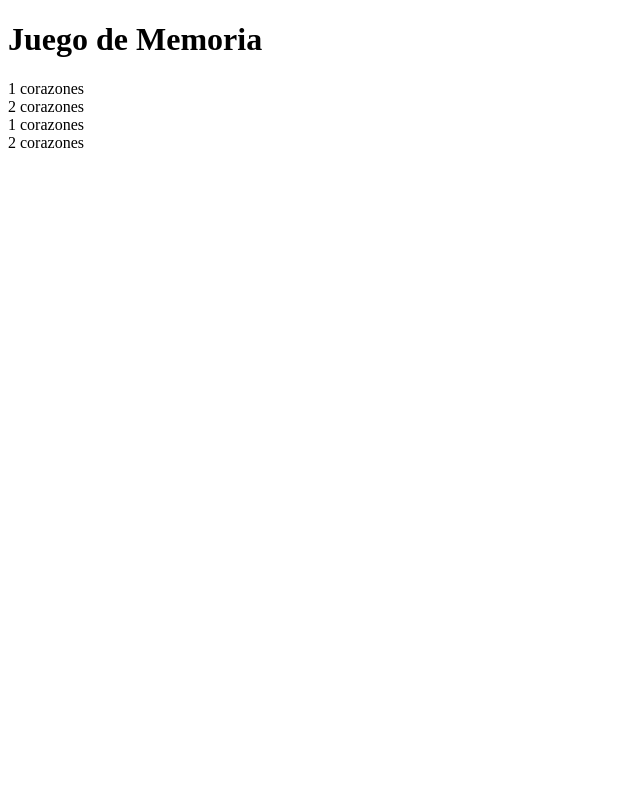
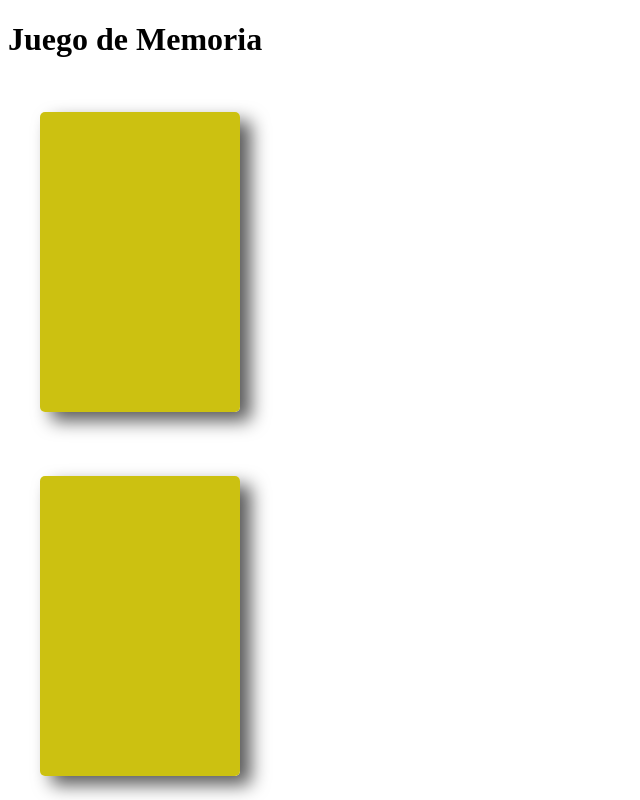
Before and after one commit to johnkespitia/IntecapReact, a React (Vite) app: page / in a window 1280 px wide. Shown: the top 800 px of the page, without its empty margins (0-640 px from the left). Built offline with nearby package versions, Linux system fonts and the light colour scheme.

Commit message:
added functionallity

```diff
--- a/Componentes/Memorizar/index.css
+++ b/Componentes/Memorizar/index.css
@@ -1,5 +1,25 @@
 .flip{
-
+    width: 200px;
+    height: 300px;
+    box-shadow: #000000a6 11px 9px 18px;
+    border-radius: 5px;
+    margin: 2rem;
+    cursor: pointer;
 }
-.frente{}
-.tapa{}
+.frente{
+    background-color: #fefef7;
+    width: 95%;
+    height: 95%;
+    border-radius: 5px;
+    margin: auto;
+    border: solid #857e20 2px;
+}
+.tapa{
+    background-color: #CCC111;
+    width: 100%;
+    height: 100%;
+    border-radius: 5px;
+}
+.tapa:hover{
+    background-color: #857e20;
+}
--- a/Componentes/Memorizar/index.jsx
+++ b/Componentes/Memorizar/index.jsx
@@ -1,4 +1,5 @@
 import React, { useEffect, useState } from "react"
+import './index.css'
 const MemorizarJuego = () => {
     const [cartas, setCartas] = useState([
         {
@@ -32,26 +33,51 @@ const MemorizarJuego = () => {
         return cartasSin
     }
 
+useEffect(()=>{
+    console.log("giro cartas")
+},[cartas])
+useEffect(()=>{
+    if(segundaCarta){
+        console.log("giro carta 2")
+        const pareja = primeraCarta.value == segundaCarta.value
+        if(!pareja){
+            setTimeout(()=>{
+                setGiro(primeraCarta,false);
+                setGiro(segundaCarta,false);
+                setPrimeraCarta(null)
+                setSegundaCarta(null)
+                setDisabled(false)
+            }, 1000)
+
+        }else{
+            setDisabled(false)
+        }
+        setTurno(turno+1)
+    }
+},[segundaCarta])
+
+    const setGiro = (carta, giro) => {
+        let cartaGiro = cartas.findIndex((card)=> card.id === carta.id )
+        let tempCartas = cartas
+        tempCartas[cartaGiro].giro=giro
+        console.log(tempCartas)
+        setCartas(tempCartas)
+    }
+
     const handleClick = (carta) => {
+        if(carta.giro || disabled){
+            return
+        }
         if(!primeraCarta){
             setPrimeraCarta(carta)
+            setGiro(carta, true)
+            console.log("primera")
             return
         }
         setSegundaCarta(carta)
-        const pareja = primeraCarta.value == segundaCarta.value
-
-        if(pareja){
-            let cartasCopia = cartas
-            let primera = cartasCopia.findIndex((card)=> card.id === primeraCarta.id )
-            let segunda = cartasCopia.findIndex((card)=> card.id === segundaCarta.id )
-            cartasCopia[primera].giro=true
-            cartasCopia[segunda].giro=true
-            setCartas(cartasCopia)
-        }else{
-            setPrimeraCarta(null)
-            setSegundaCarta(null)
-        }
-        setTurno(turno+1)
+        setGiro(carta, true)
+        console.log("segunda")
+        setDisabled(true)
     }
 
     useEffect(()=>{
@@ -68,11 +94,11 @@ const MemorizarJuego = () => {
         }}>
             {cartas.map((carta, idx) => {
                 return <div key={carta.id}
-                    className={carta.giro?'flip':''}
+                    className="flip"
                     onClick={()=> handleClick(carta)}
                 >
-                    <div className="frente">{carta.value}</div>
-                    <div className="tapa"></div>
+                    {carta.giro && <div className="frente">{carta.value}</div>}
+                   {!carta.giro && <div className="tapa"></div>}
                 </div>
             })}
         </div>
```
